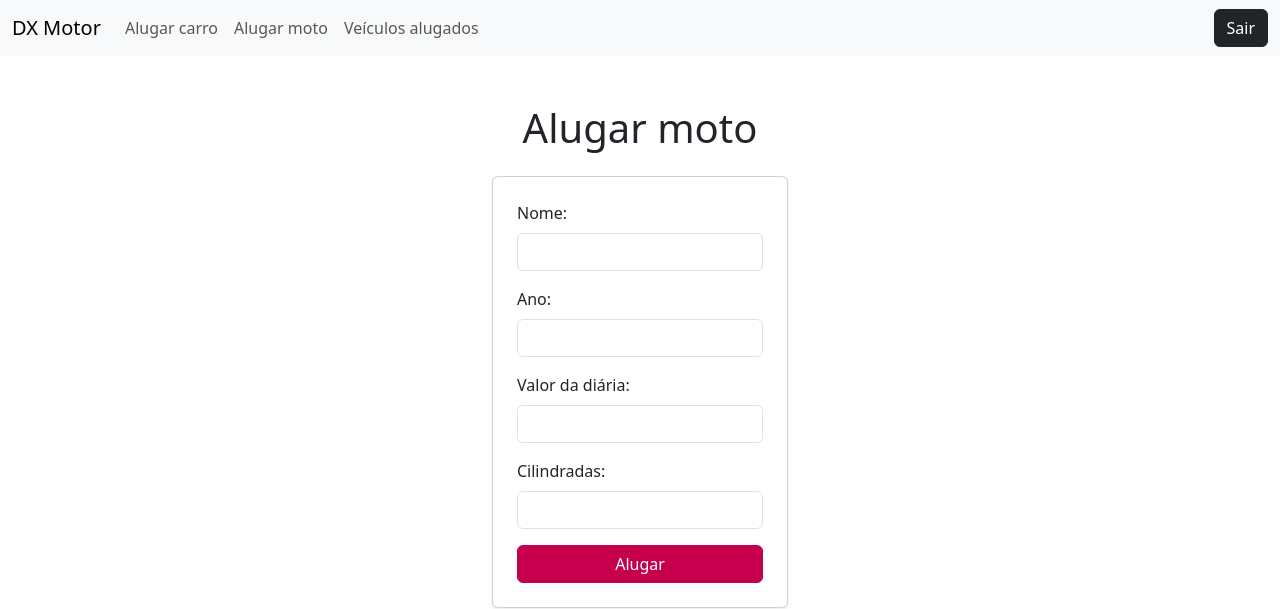
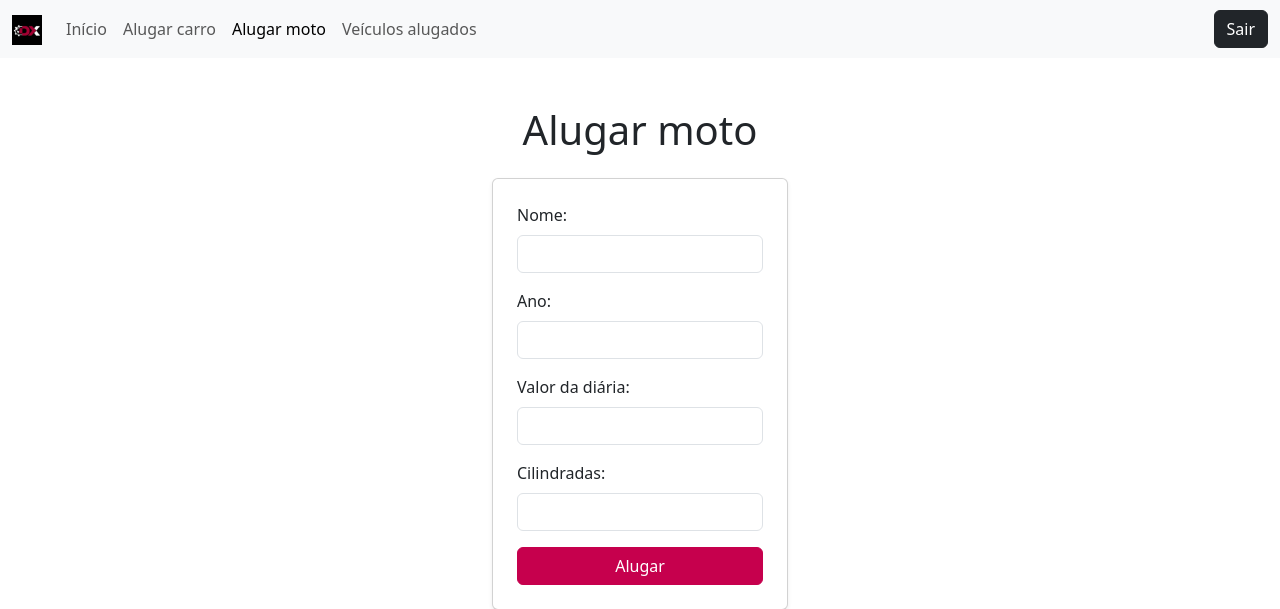
Before and after one commit to caioding/bot-poo, a Flask app: page /alugar_moto in a window 1280 px wide. Shown: the top 609 px of the page. Run offline with Flask 3, Linux system fonts and the light colour scheme; parts of the project's set-up code (start-up, migrations or seed data) failed here and were passed over.

Commit message:
Added favicon

```diff
--- a/templates/moto.html
+++ b/templates/moto.html
@@ -5,6 +5,7 @@
     <meta charset="utf-8" />
     <meta name="viewport" content="width=device-width, initial-scale=1" />
     <title>DX Motor</title>
+    <link rel="icon" href="{{ url_for('static', filename='favicon.ico') }}" type="image/x-icon">
     <link href="https://cdn.jsdelivr.net/npm/bootstrap@5.3.3/dist/css/bootstrap.min.css" rel="stylesheet"
         integrity="sha384-QWTKZyjpPEjISv5WaRU9OFeRpok6YctnYmDr5pNlyT2bRjXh0JMhjY6hW+ALEwIH" crossorigin="anonymous">
     <style>
@@ -51,7 +52,10 @@
     <!-- navbar -->
     <nav class="navbar navbar-expand-sm bg-body-tertiary">
         <div class="container-fluid">
-            <a class="navbar-brand" href="index.html">DX Motor</a>
+            <!-- <a class="navbar-brand" href="index.html">DX Motor</a> -->
+            <a class="navbar-brand" href="index.html">
+                <img src="{{ url_for('static', filename='favicon.ico') }}" alt="DX Motor" width="30" height="30">
+            </a>
             <button class="navbar-toggler" type="button" data-bs-toggle="collapse"
                 data-bs-target="#navbarSupportedContent" aria-controls="navbarSupportedContent" aria-expanded="false"
                 aria-label="Toggle navigation">
@@ -59,20 +63,21 @@
             </button>
             <div class="collapse navbar-collapse" id="navbarSupportedContent">
                 <ul class="navbar-nav me-auto mb-2 mb-lg-0">
-                    <!-- <li class="nav-item">
-                        <a class="nav-link active" aria-current="page" href="index.html">Início</a>
-                    </li> -->
+                    <li class="nav-item">
+                        <a class="nav-link" href="index.html">Início</a>
+                    </li>
                     <li class="nav-item">
                         <a class="nav-link" href="carro.html">Alugar carro</a>
                     </li>
                     <li class="nav-item">
-                        <a class="nav-link" href="moto.html">Alugar moto</a>
+                        <a class="nav-link active" href="moto.html">Alugar moto</a>
                     </li>
                     <li class="nav-item">
                         <a class="nav-link" href="veiculos.html">Veículos alugados</a>
                     </li>
                 </ul>
-                <button class="btn btn-dark d-flex" type="submit" onclick="window.location.href='login.html'">Sair</button>
+                <button class="btn btn-dark d-flex" type="submit"
+                    onclick="window.location.href='login.html'">Sair</button>
             </div>
         </div>
     </nav>
```
Also changed, not shown: templates/carro.html (+11 -6 lines), templates/index.html (+9 -4 lines), templates/veiculos.html (+12 -6 lines), static/favicon.ico (added).
